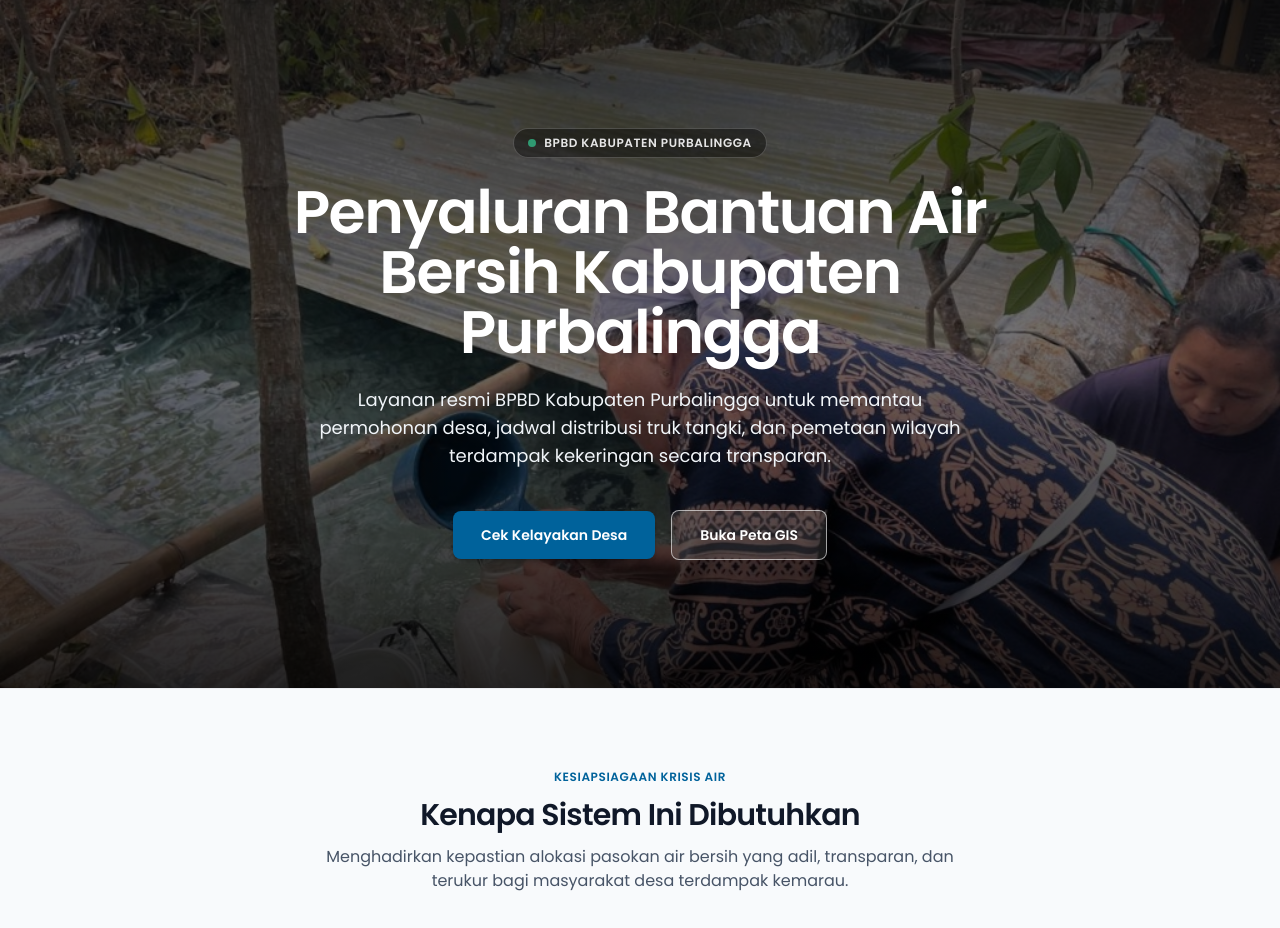
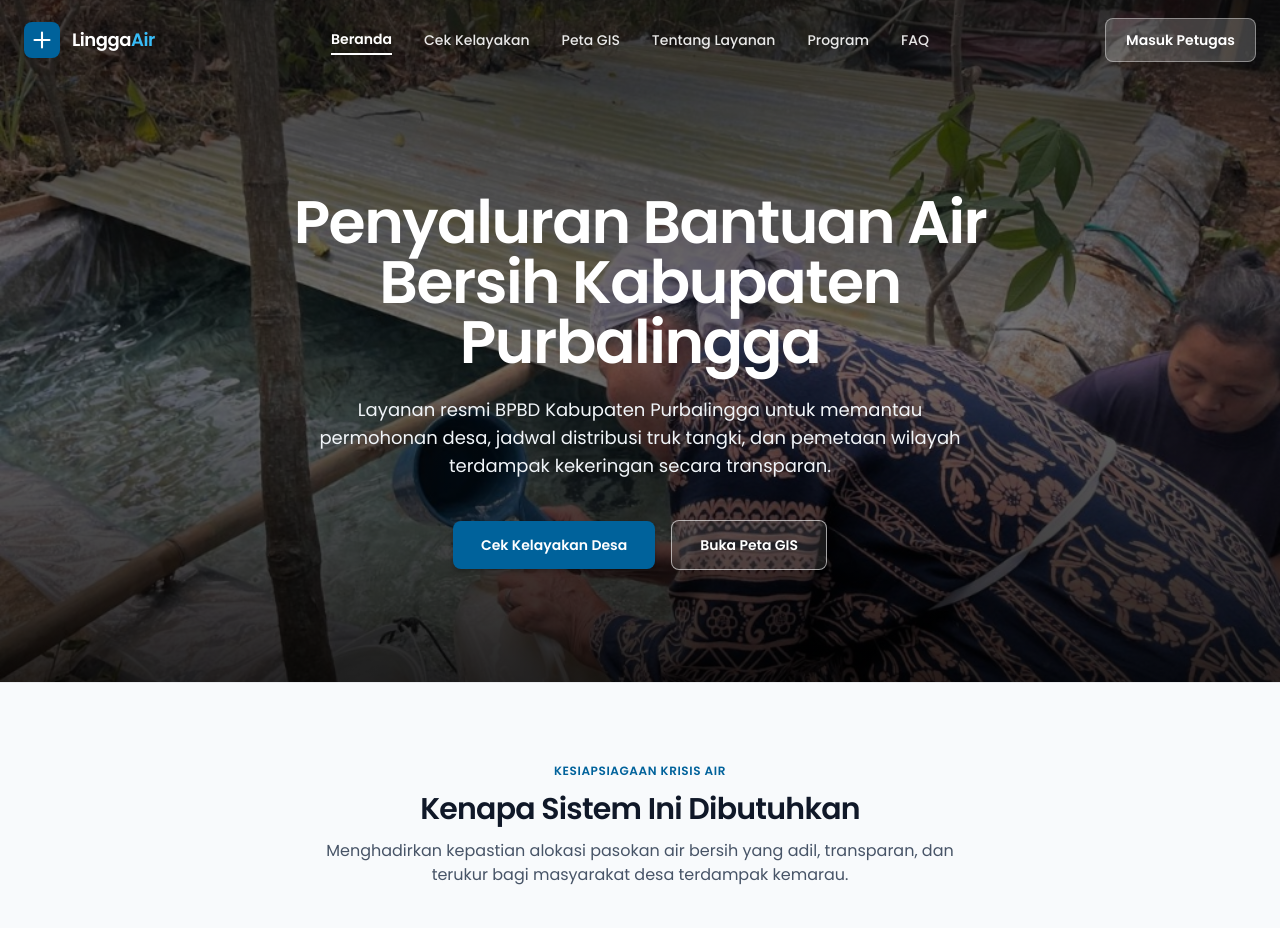
Before and after one commit to sandiprasetyo12/ppl-reg01-kel04-lingga-air, a Laravel app: page / in a window 1280 px wide. Shown: the top 928 px of the page. Run offline with Laravel 12, Linux system fonts and the light colour scheme; parts of the project's set-up code (start-up, migrations or seed data) failed here and were passed over; some libraries are stand-ins or nearby versions.

Commit message:
feat: implement transparent-to-solid navbar on scroll and remove BPBD category tag in hero

```diff
--- a/resources/views/welcome.blade.php
+++ b/resources/views/welcome.blade.php
@@ -17,44 +17,46 @@
 @endphp
 
 @section('header')
-{{-- 1. NAVBAR (HEADER IDDS STANDARD - REVEAL ON SCROLL) --}}
-<header id="main-navbar" class="w-full bg-white/95 backdrop-blur-md border-b border-[#EAECF0] fixed top-0 left-0 right-0 z-50 transition-all duration-300 transform -translate-y-full opacity-0 pointer-events-none">
+{{-- 1. NAVBAR (HEADER IDDS STANDARD - TRANSPARENT AT TOP, WHITE ON SCROLL) --}}
+<header id="main-navbar" class="w-full fixed top-0 left-0 right-0 z-50 transition-all duration-300 bg-transparent border-b border-transparent">
     <div class="max-w-7xl mx-auto px-6 h-20 flex items-center justify-between gap-4">
         {{-- Logo IDDS LinggaAir --}}
         <a href="{{ url('/') }}" class="flex items-center gap-3 min-h-[44px]">
-            <div class="w-9 h-9 rounded-lg bg-[#00629B] flex items-center justify-center text-white shadow-xs" aria-hidden="true">
+            <div id="nav-logo-icon" class="w-9 h-9 rounded-lg bg-[#00629B] flex items-center justify-center text-white shadow-xs" aria-hidden="true">
                 <svg class="w-5 h-5" fill="none" stroke="currentColor" viewBox="0 0 24 24">
                     <path stroke-linecap="round" stroke-linejoin="round" stroke-width="2.5" d="M12 3v18M3 12h18"/>
                 </svg>
             </div>
-            <span class="font-semibold text-lg tracking-tight">
-                <span class="text-[#101828]">Lingga</span><span class="text-[#00629B]">Air</span>
+            <span id="nav-logo-text" class="font-semibold text-lg tracking-tight text-white transition-colors">
+                <span>Lingga</span><span class="text-[#38BDF8]">Air</span>
             </span>
         </a>
 
         {{-- Nav Links --}}
         <nav aria-label="Navigasi Utama" class="hidden md:flex items-center gap-8 text-sm font-medium">
-            <a href="#hero" class="text-[#00629B] font-semibold border-b-2 border-[#00629B] py-1 transition">Beranda</a>
-            <a href="{{ route('cek-kelayakan.index') }}" class="text-[#475467] hover:text-[#00629B] transition">Cek Kelayakan</a>
-            <a href="{{ route('admin.pemetaan.index') }}" class="text-[#475467] hover:text-[#00629B] transition">Peta GIS</a>
-            <a href="#tentang" class="text-[#475467] hover:text-[#00629B] transition">Tentang Layanan</a>
-            <a href="#program" class="text-[#475467] hover:text-[#00629B] transition">Program</a>
-            <a href="#faq" class="text-[#475467] hover:text-[#00629B] transition">FAQ</a>
+            <a href="#hero" class="nav-link text-white font-semibold border-b-2 border-white py-1 transition-colors">Beranda</a>
+            <a href="{{ route('cek-kelayakan.index') }}" class="nav-link text-white/90 hover:text-white transition-colors">Cek Kelayakan</a>
+            <a href="{{ route('admin.pemetaan.index') }}" class="nav-link text-white/90 hover:text-white transition-colors">Peta GIS</a>
+            <a href="#tentang" class="nav-link text-white/90 hover:text-white transition-colors">Tentang Layanan</a>
+            <a href="#program" class="nav-link text-white/90 hover:text-white transition-colors">Program</a>
+            <a href="#faq" class="nav-link text-white/90 hover:text-white transition-colors">FAQ</a>
         </nav>
 
         {{-- Auth Action --}}
         <div class="flex items-center gap-3">
             @auth
                 <a
+                    id="nav-auth-btn"
                     href="{{ route($dashboardRouteName) }}"
-                    class="min-h-[44px] inline-flex items-center justify-center px-5 py-2.5 bg-[#00629B] hover:bg-[#004F7D] text-white text-sm font-semibold rounded-lg shadow-sm shadow-[#00629B]/20 transition"
+                    class="min-h-[44px] inline-flex items-center justify-center px-5 py-2.5 bg-white/20 hover:bg-white/30 border border-white/40 text-white text-sm font-semibold rounded-lg backdrop-blur-xs transition"
                 >
                     Dashboard
                 </a>
             @else
                 <a
+                    id="nav-auth-btn"
                     href="{{ route('login') }}"
-                    class="min-h-[44px] inline-flex items-center justify-center px-5 py-2.5 bg-[#00629B] hover:bg-[#004F7D] text-white text-sm font-semibold rounded-lg shadow-sm shadow-[#00629B]/20 transition"
+                    class="min-h-[44px] inline-flex items-center justify-center px-5 py-2.5 bg-white/20 hover:bg-white/30 border border-white/40 text-white text-sm font-semibold rounded-lg backdrop-blur-xs transition"
                 >
                     Masuk Petugas
                 </a>
@@ -68,7 +70,7 @@
 <main class="w-full bg-white text-[#101828] flex-1">
 
     {{-- 2. HERO SECTION (SKEMA FULL FOTO & TEKS DI TENGAH - NATURAL NO BLUE OVERLAY) --}}
-    <section id="hero" class="relative w-full min-h-[540px] lg:min-h-[660px] flex items-center justify-center bg-neutral-900 text-white overflow-hidden">
+    <section id="hero" class="relative w-full min-h-[560px] lg:min-h-[680px] flex items-center justify-center bg-neutral-900 text-white overflow-hidden pt-20">
         {{-- Background Real Photo Layer (Natural Image) --}}
         <img
             src="{{ asset('images/hero.jpg') }}"
@@ -80,13 +82,7 @@
         <div class="absolute inset-0 bg-gradient-to-t from-black/85 via-black/55 to-black/75 pointer-events-none"></div>
 
         {{-- Centered Content --}}
-        <div class="relative z-10 max-w-4xl mx-auto px-6 py-24 lg:py-32 text-center space-y-6">
-            {{-- Category Tag --}}
-            <div class="inline-flex items-center gap-2 px-3.5 py-1.5 rounded-full border border-white/20 bg-black/40 backdrop-blur-xs text-xs font-semibold uppercase tracking-wider text-neutral-200">
-                <span class="w-2 h-2 rounded-full bg-emerald-400 animate-pulse" aria-hidden="true"></span>
-                BPBD Kabupaten Purbalingga
-            </div>
-
+        <div class="relative z-10 max-w-4xl mx-auto px-6 py-20 lg:py-28 text-center space-y-6">
             {{-- Centered H1 (Font Semibold - Softer & Elegant) --}}
             <h1 class="text-3xl sm:text-5xl lg:text-6xl font-semibold text-white tracking-tight leading-[1.25] max-w-3xl mx-auto drop-shadow-xs">
                 Penyaluran Bantuan Air Bersih Kabupaten Purbalingga
@@ -613,15 +609,45 @@
 <script>
     document.addEventListener('DOMContentLoaded', function () {
         const navbar = document.getElementById('main-navbar');
+        const logoText = document.getElementById('nav-logo-text');
+        const authBtn = document.getElementById('nav-auth-btn');
+        const navLinks = document.querySelectorAll('.nav-link');
         if (!navbar) return;
 
         function handleScroll() {
-            if (window.scrollY > 80) {
-                navbar.classList.remove('-translate-y-full', 'opacity-0', 'pointer-events-none');
-                navbar.classList.add('translate-y-0', 'opacity-100', 'pointer-events-auto', 'shadow-xs');
+            const scrolled = window.scrollY > 40;
+            if (scrolled) {
+                navbar.classList.remove('bg-transparent', 'border-transparent');
+                navbar.classList.add('bg-white/95', 'backdrop-blur-md', 'border-[#EAECF0]', 'shadow-xs');
+                if (logoText) {
+                    logoText.innerHTML = '<span class="text-[#101828]">Lingga</span><span class="text-[#00629B]">Air</span>';
+                }
+                navLinks.forEach((link, idx) => {
+                    if (idx === 0) {
+                        link.className = 'nav-link text-[#00629B] font-semibold border-b-2 border-[#00629B] py-1 transition-colors';
+                    } else {
+                        link.className = 'nav-link text-[#475467] hover:text-[#00629B] transition-colors';
+                    }
+                });
+                if (authBtn) {
+                    authBtn.className = 'min-h-[44px] inline-flex items-center justify-center px-5 py-2.5 bg-[#00629B] hover:bg-[#004F7D] text-white text-sm font-semibold rounded-lg shadow-sm shadow-[#00629B]/20 transition';
+                }
             } else {
-                navbar.classList.add('-translate-y-full', 'opacity-0', 'pointer-events-none');
-                navbar.classList.remove('translate-y-0', 'opacity-100', 'pointer-events-auto', 'shadow-xs');
+                navbar.classList.remove('bg-white/95', 'backdrop-blur-md', 'border-[#EAECF0]', 'shadow-xs');
+                navbar.classList.add('bg-transparent', 'border-transparent');
+                if (logoText) {
+                    logoText.innerHTML = '<span class="text-white">Lingga</span><span class="text-[#38BDF8]">Air</span>';
+                }
+                navLinks.forEach((link, idx) => {
+                    if (idx === 0) {
+                        link.className = 'nav-link text-white font-semibold border-b-2 border-white py-1 transition-colors';
+                    } else {
+                        link.className = 'nav-link text-white/90 hover:text-white transition-colors';
+                    }
+                });
+                if (authBtn) {
+                    authBtn.className = 'min-h-[44px] inline-flex items-center justify-center px-5 py-2.5 bg-white/20 hover:bg-white/30 border border-white/40 text-white text-sm font-semibold rounded-lg backdrop-blur-xs transition';
+                }
             }
         }
 
```
